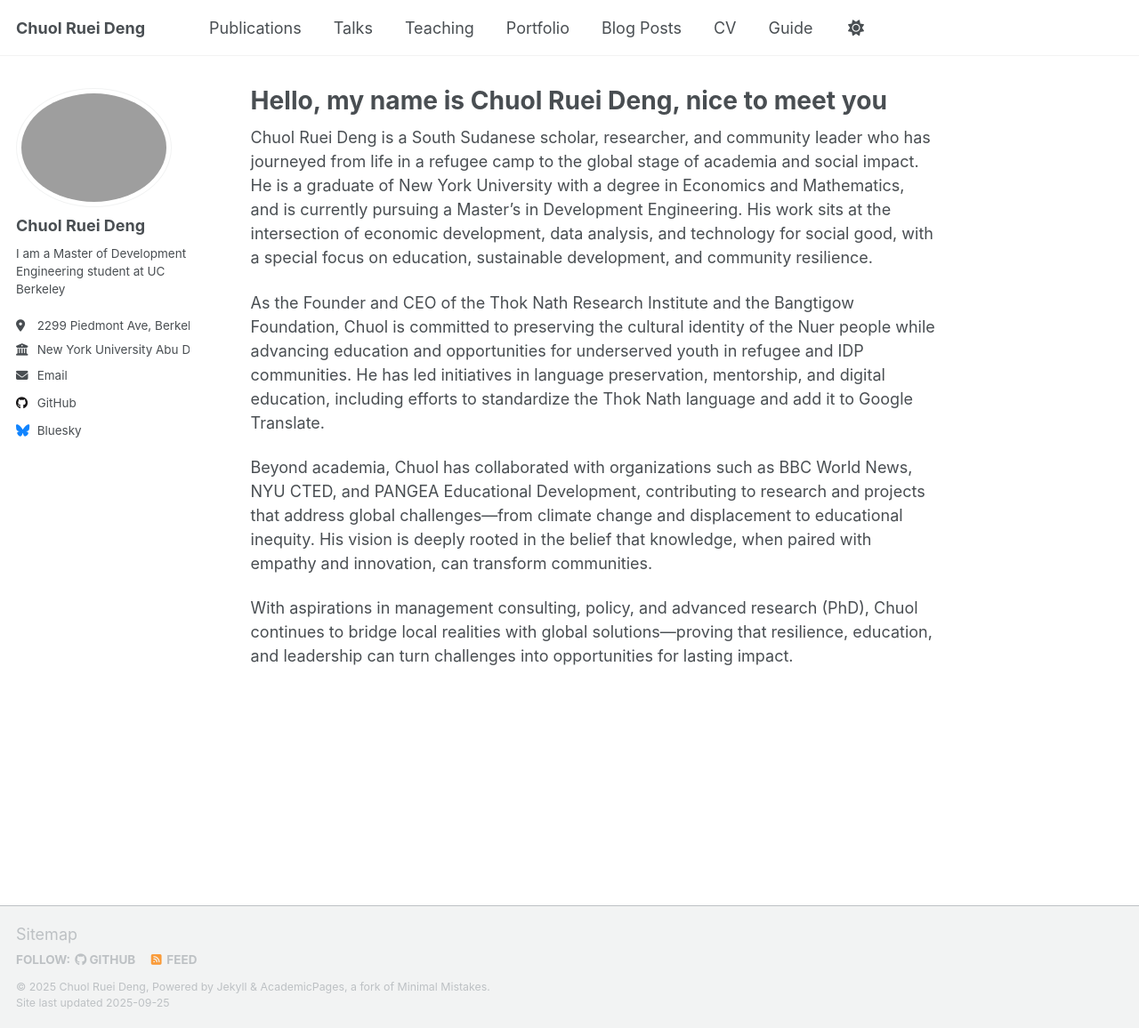
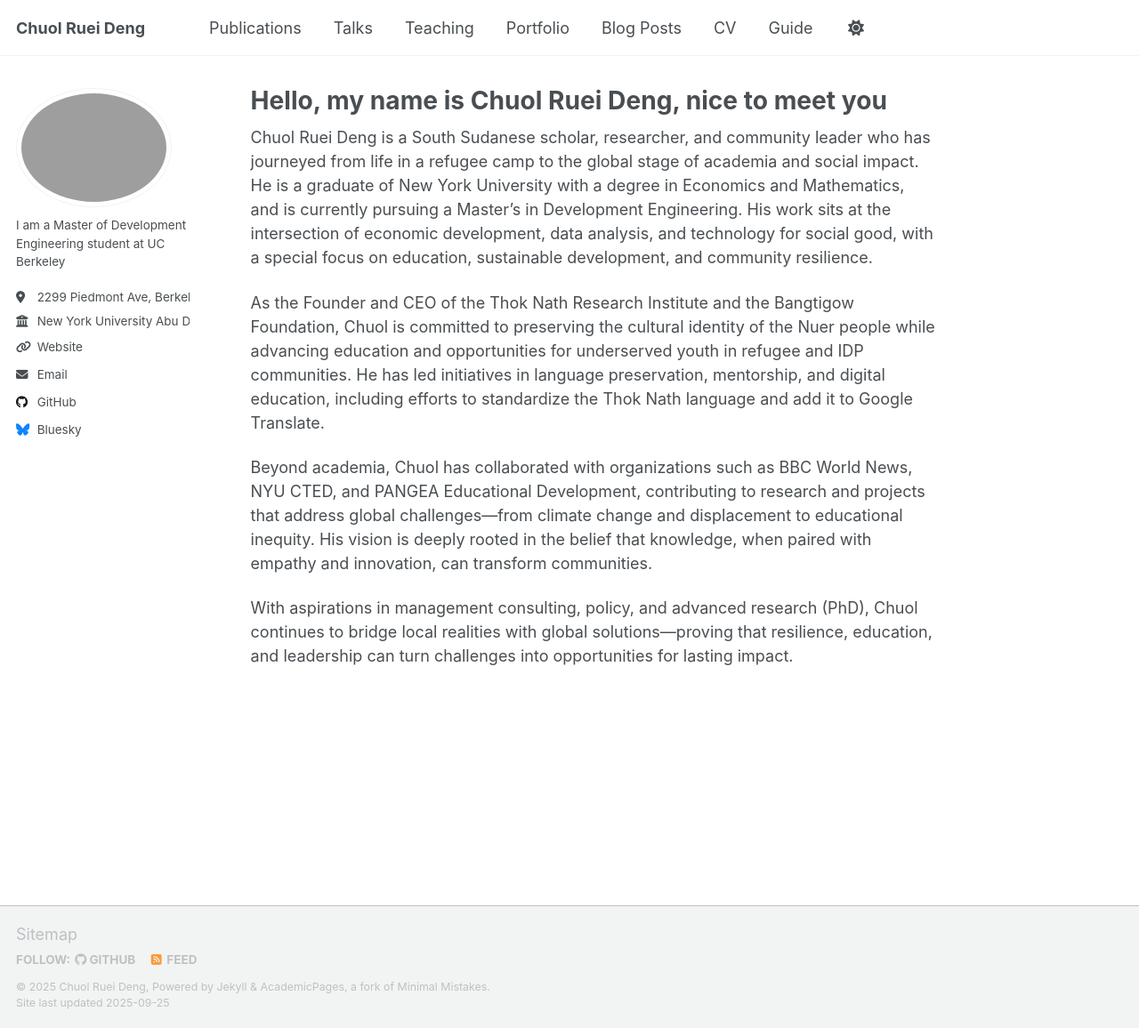
Before and after one commit to chuolrdeng/chuolrdeng.github.io, a Jekyll site: the page built from _pages/about.md, in a window 1280 px wide and 1156 px high. Shown: the whole window at 89% size. Built offline with Jekyll 4.4.1, drawn with Linux system fonts in a browser that asks for light colours; a script that is not in the unit is left out.

Commit message:
Update _config.yml

```diff
--- a/_config.yml
+++ b/_config.yml
@@ -24,12 +24,12 @@
 author:
   # Biographic information
   avatar           : "/Users/chuoldeng/chuolrdeng.github.io/images/Chuol Deng's Senior Portrait.jpg"
-  name             : "Chuol Ruei Deng"
+  name             : ""
   pronouns         : # example: "she/her"
   bio              : "I am a Master of Development Engineering student at UC Berkeley"
   location         : "2299 Piedmont Ave, Berkeley"
   employer         : "New York University Abu Dhabi"
-  uri              : # URL
+  uri              : chuolrdeng.github.io # URL
   email            : "chuoldeng@romro.org"
 
   # Academic websites
```
